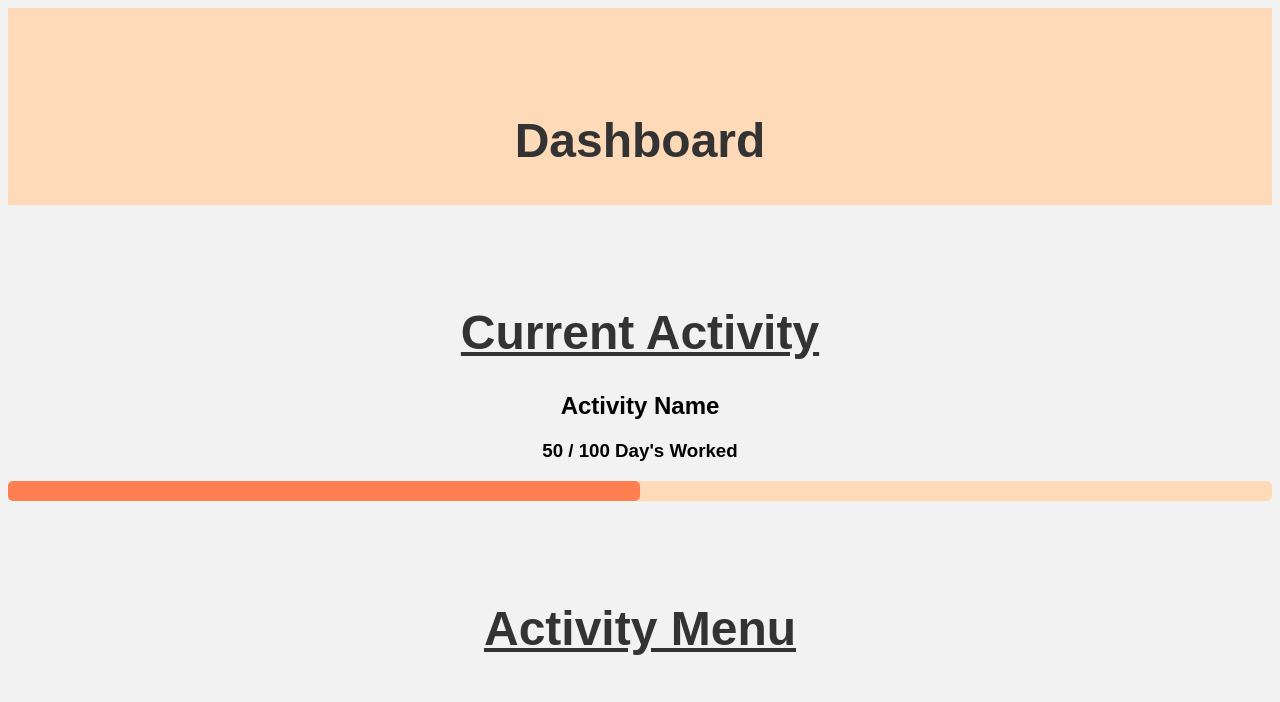
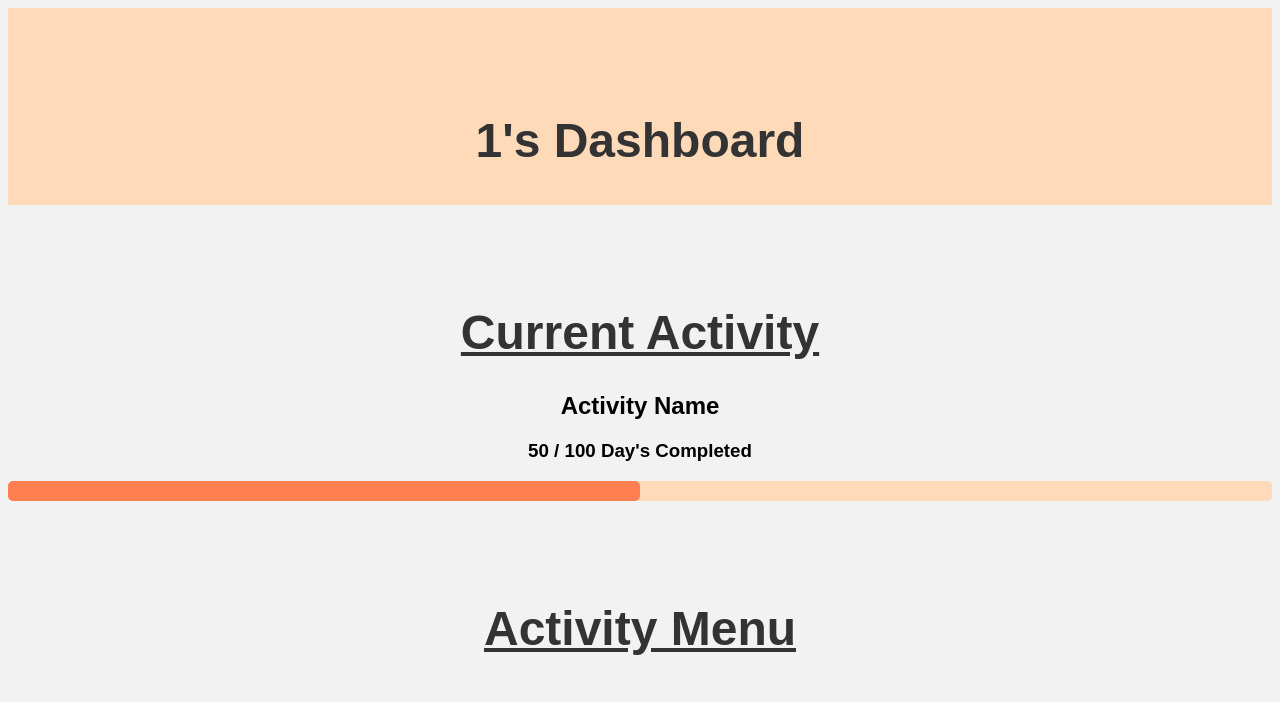
Before and after one commit to noalssmith/DnDManager, a Django app: page /downtimeTracker/dashboard/1 in a window 1280 px wide. Shown: the top 702 px of the page. Run offline with Django 4.2, Linux system fonts and the light colour scheme.

Commit message:
Style changes

```diff
--- a/DowntimeTracker/templates/dashboard.html
+++ b/DowntimeTracker/templates/dashboard.html
@@ -11,12 +11,12 @@
     </head>
 	<body>
         <div class="header">
-            <h1><strong>Dashboard</strong></h1>
+            <h1><strong>{{ name }}'s Dashboard</strong></h1>
         </div>
         <div>
             <h1><u>Current Activity</u></h1>
             <h2>Activity Name</h2>
-            <h3>50 / 100 Day's Worked</h3>
+            <h3>50 / 100 Day's Completed</h3>
             <div class="progress">
                 <div class="progress-bar" role="progressbar" aria-valuenow="50" aria-volumemin="0" aria-valuemax="100"></div>
             </div>
```
